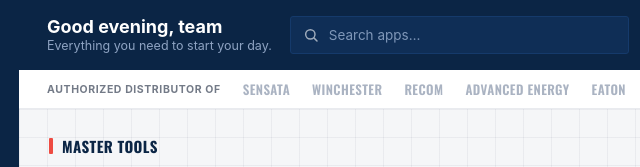
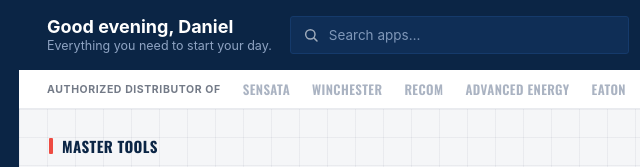
Before and after one commit to danny-vuo/master-hub, a plain HTML site: page index.html in a window 1280 px wide. Shown: the top 167 px of the page, 217-857 px from the left. Drawn offline with nearby package versions, Linux system fonts and the light colour scheme.

Commit message:
Personalize greeting with name instead of "team"

```diff
--- a/index.html
+++ b/index.html
@@ -368,7 +368,7 @@
   function clock(){const n=new Date();let h=n.getHours();const m=String(n.getMinutes()).padStart(2,'0');const ap=h>=12?'PM':'AM';
     document.getElementById('ctime').textContent=`${((h+11)%12)+1}:${m} ${ap}`;
     document.getElementById('cdate').textContent=n.toLocaleDateString(undefined,{weekday:'long',month:'long',day:'numeric'});
-    document.getElementById('greet').textContent=(h<12?'Good morning':h<18?'Good afternoon':'Good evening')+', team';}
+    document.getElementById('greet').textContent=(h<12?'Good morning':h<18?'Good afternoon':'Good evening')+', Daniel';}
   document.getElementById('search').addEventListener('input',e=>{renderLauncher(e.target.value);document.querySelectorAll('.navitem').forEach(b=>b.classList.remove('active'));});
   renderLauncher(); renderSpotlight(); renderUpdates(); clock(); setInterval(clock,15000);
 </script>
```
